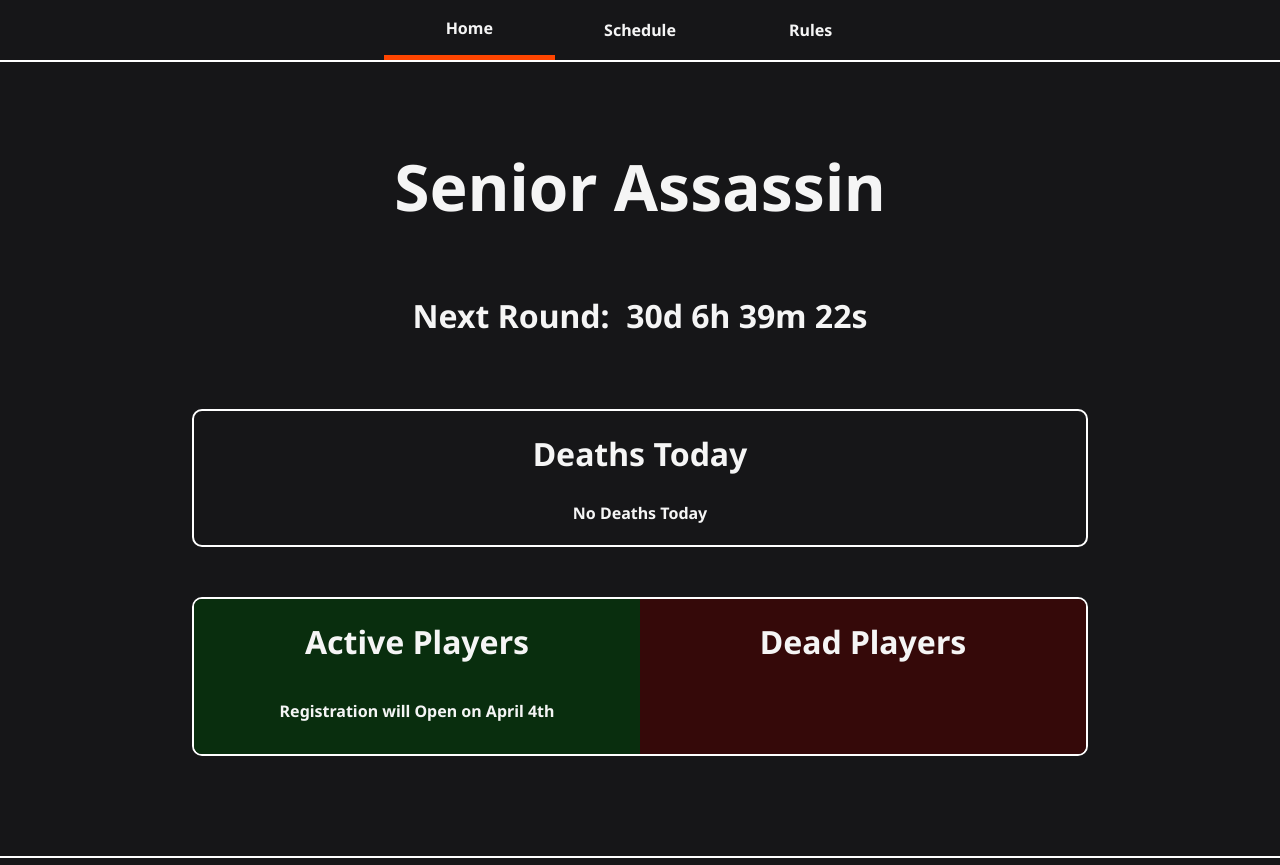
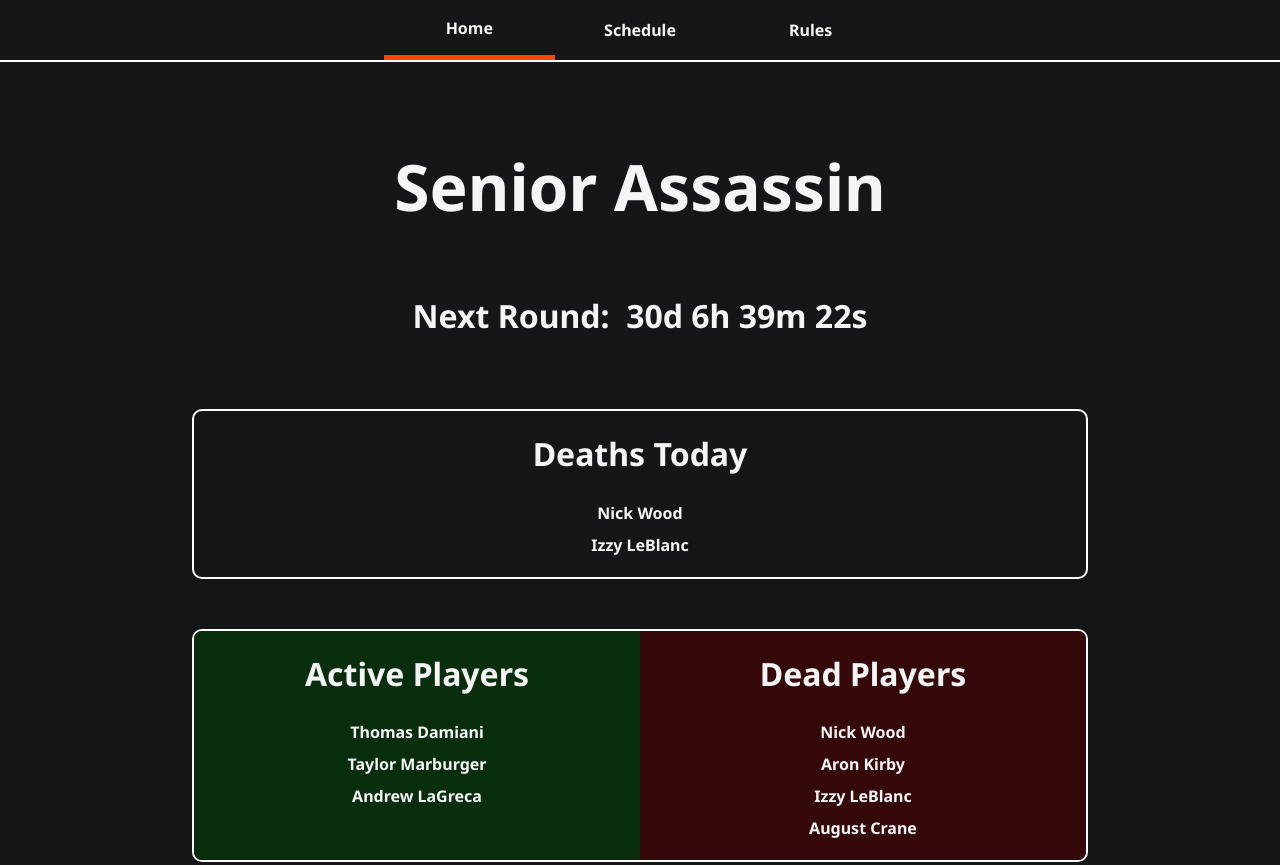
Before and after one commit to tomyyyD/SeniorAssassinWebsite, a plain HTML site: page index.html in a window 1280 px wide. Shown: the top 865 px of the page. Drawn offline with Linux system fonts and the light colour scheme.

Commit message:
I think I got the database thing working

```diff
--- a/db.JSON
+++ /dev/null
@@ -1,12 +0,0 @@
-{
-    "players":[
-        {
-            "id":"Thomas Damiani",
-            "isAlive":true
-        },
-        {
-            "id":"Nick Wood",
-            "isAlive":false
-        }
-    ]
-}
--- /dev/null
+++ b/dbScript.js
@@ -0,0 +1,73 @@
+var players = {
+    "player":[
+        /*
+        Sample Player Entry
+        {
+            "name":"John Doe",
+            "isAlive":true,
+            "diedToday":false,
+        }
+        */
+        {
+            "name":"Thomas Damiani",
+            "isAlive":true,
+            "diedToday":false,
+        },
+        {
+            "name":"Nick Wood",
+            "isAlive":false,
+            "diedToday":true,
+        },
+        {
+            "name":"Taylor Marburger",
+            "isAlive":true,
+            "diedToday":false,
+        },
+        {
+            "name":"Andrew LaGreca",
+            "isAlive":true,
+            "diedToday":false,
+        },
+        {
+            "name":"Aron Kirby",
+            "isAlive":false,
+            "diedToday":false,
+        },
+        {
+            "name":"Izzy LeBlanc",
+            "isAlive":false,
+            "diedToday":true,
+        },
+        {
+            "name":"August Crane",
+            "isAlive":false,
+            "diedToday":false,
+        },
+    ]
+};
+
+window.onload = e => {
+    for (let i = 0; i < players.player.length; i++){
+        let newPlayer = document.createElement("li");
+        let playerLiText = document.createTextNode(players.player[i].name)
+        newPlayer.appendChild(playerLiText);
+
+        if (players.player[i].isAlive){
+            const aliveList = document.getElementById("alivePlayerList");
+            aliveList.appendChild(newPlayer);
+        }else{
+            const deadList = document.getElementById("deadPlayerList");
+            if (players.player[i].diedToday){
+                let newPlayer2 = document.createElement("li");
+                let playerLiText2 = document.createTextNode(players.player[i].name)
+                newPlayer2.appendChild(playerLiText2);
+
+                const todayList = document.getElementById("todayDeathList");
+                deadList.appendChild(newPlayer);
+                todayList.appendChild(newPlayer2);
+            }else{
+                deadList.appendChild(newPlayer);
+            }
+        }
+    }
+};
--- a/getdb.js
+++ /dev/null
@@ -1,3 +0,0 @@
-window.onload = function () {
-    var playerList = JSON.parse(players)
-}
--- a/index.html
+++ b/index.html
@@ -29,8 +29,8 @@
     <div class="playerContainer">
         <div class="playerBlock">
             <h1>Deaths Today</h1>
-            <ul class="playerList">
-                <li>No Deaths Today</li>
+            <ul class="playerList" id="todayDeathList">
+
             </ul>
         </div>
     </div>
@@ -39,12 +39,13 @@
         <div class="playerBlock active">
             <h1 class="blockTitle">Active Players</h1>
             <ul class="playerList" id="alivePlayerList">
-                <p>Registration will Open on April 4th</p>
+
             </ul>
         </div>
         <div class="playerBlock dead">
             <h1 class="blockTitle">Dead Players</h1>
             <ul class="playerList" id="deadPlayerList">
+
             </ul>
         </div>
     </div>
@@ -56,8 +57,6 @@
         </div>
     </div>
     <script src="./scripts.js"></script>
-    <script src="./db.JSON"></script>
-    <script src="./getdb.js"></script>
-
+    <script src="./dbScript.js"></script>
 </body>
 </html>
```
